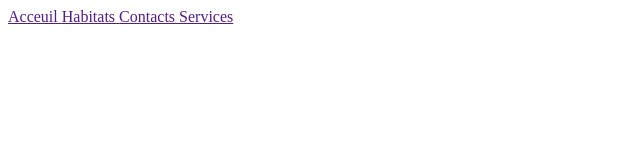
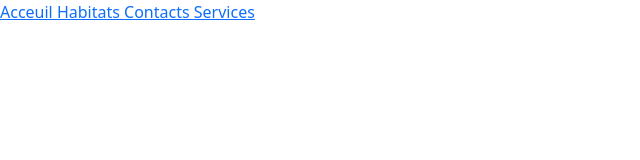
Before and after one commit to rabaaSourour/arcadia-front, a website with bundled scripts: page index.html in a window 1280 px wide. Shown: the whole page, without its empty margins (0-640 px from the left). Built offline with nearby package versions, Linux system fonts and the light colour scheme; files whose address does not match are found by name.

Commit message:
install bootstrap

```diff
--- a/index.html
+++ b/index.html
@@ -3,10 +3,17 @@
     <head>
         <meta charset="UTF-8">
         <meta name="viewport" content="width=device-width, initial-scale=1.0">
+        <link rel="stylesheet" href="node_modules/bootstrap/dist/css/bootstrap.min.css">
+        <link  rel="stylesheet" href="node_modules/bootstrap-icons/font/bootstrap-icons.css">
+
                 <title>Bienvenue a Arcadia</title>
+
     </head>
+
     <body>
+
         <header>
+
  <a href="/assets/logo"></a>
 <a href="">Acceuil </a>
 <a href="">Habitats </a>
@@ -32,6 +39,13 @@
         <footer>
 
         </footer>
+
+
+
+
     <script type="module" src="/Router/Router.js"></script>
+    <script src="node_modules/bootstrap/dist/js/bootstrap.bundle.min.js"></script>
+
+
     </body>
 </html>
--- /dev/null
+++ b/package.json
@@ -0,0 +1,5 @@
+{
+  "dependencies": {
+    "bootstrap-icons": "^1.11.3"
+  }
+}
```
Also changed, not shown: 2 other files. Lines whose indentation alone changed are shown as unchanged.
